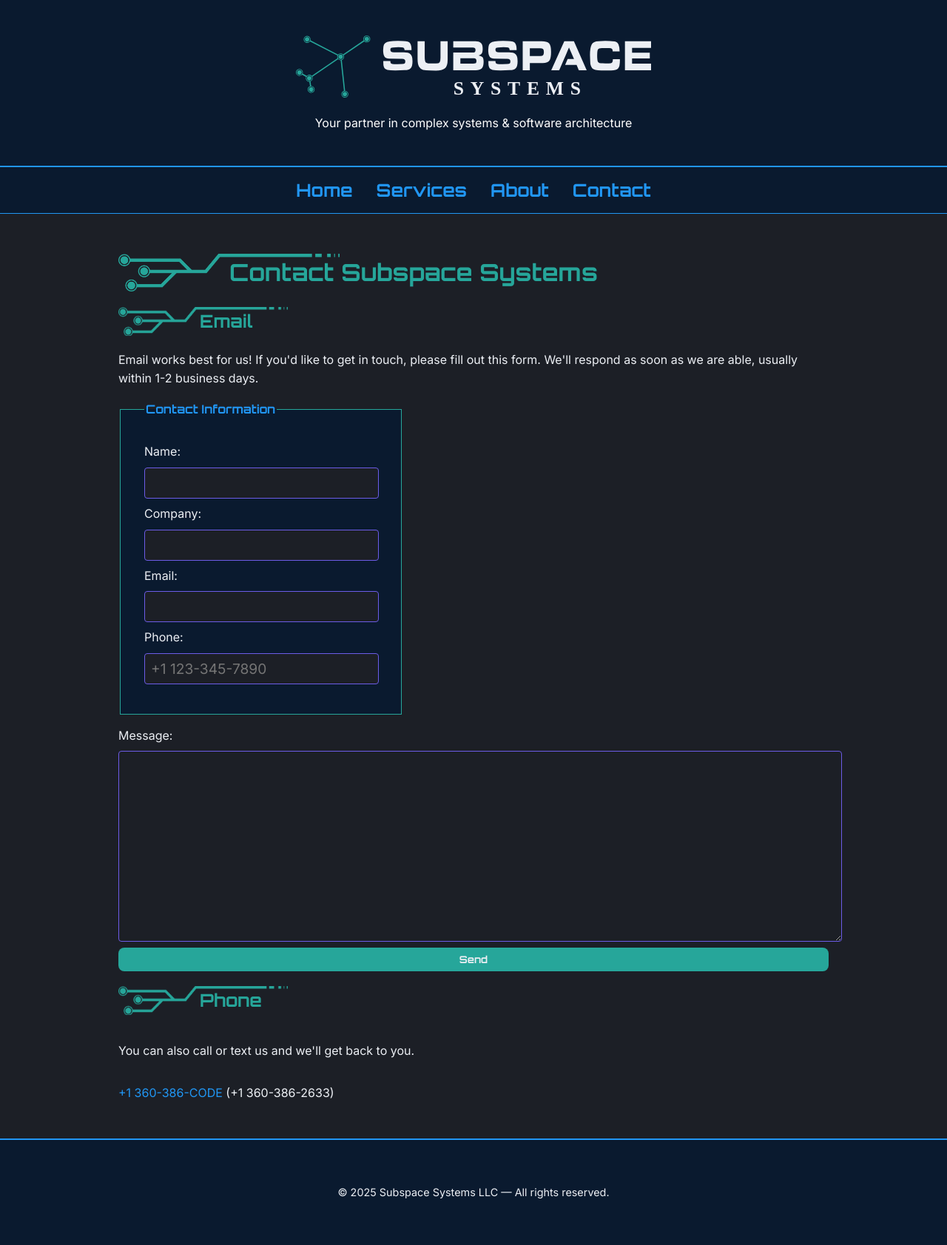
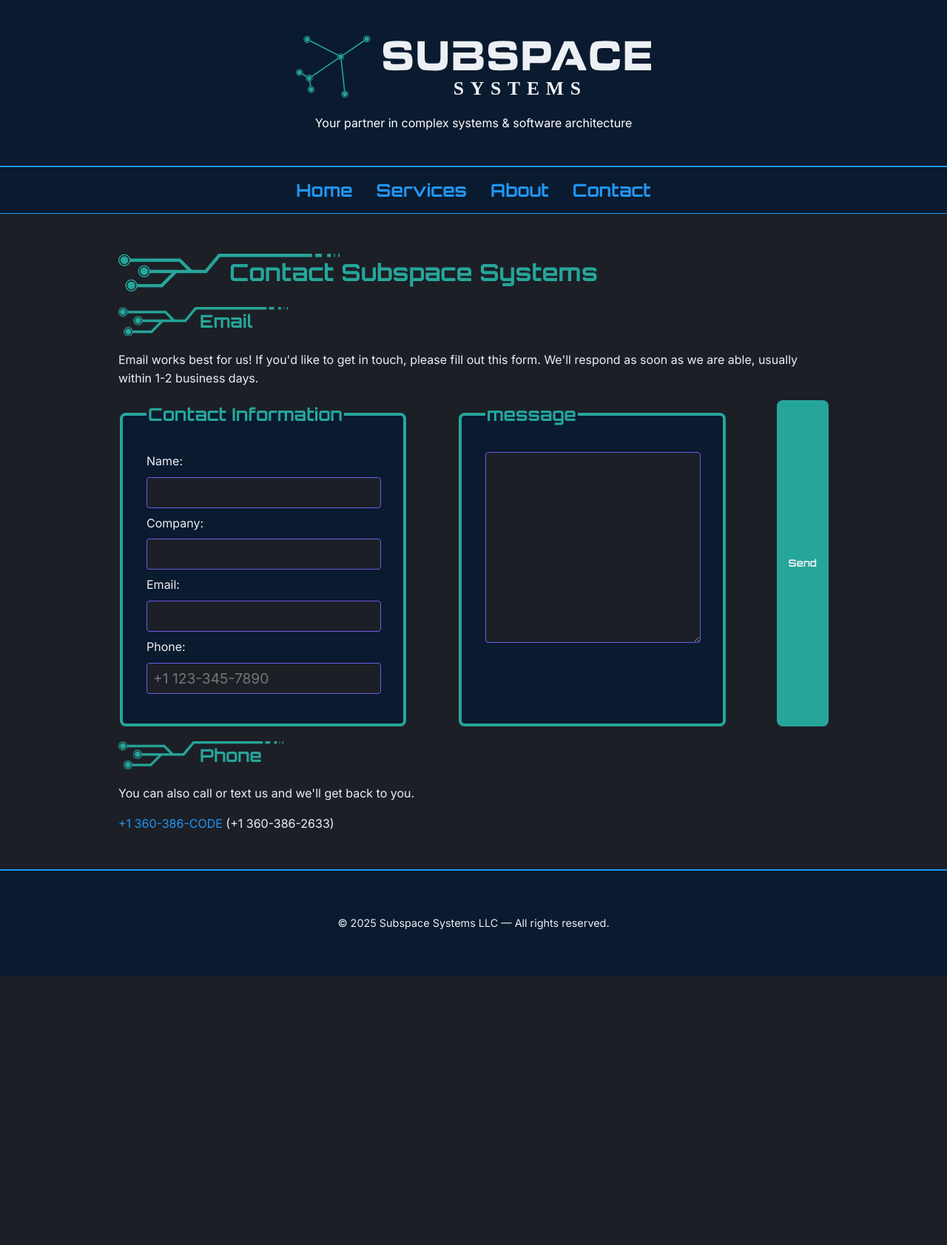
Before and after one commit to subspacesystems/website-2025b, a Jekyll site: the page built from contact/index.html, in a window 1280 px wide. Shown: the whole page at 74% size. Built offline with Jekyll 4.4.1, drawn with Linux system fonts in a browser that asks for light colours; after the commit the page ends 1319 px from its top, so only the background shows below that.

Commit message:
More refinements

```diff
--- a/assets/css/main.scss
+++ b/assets/css/main.scss
@@ -247,11 +247,13 @@
 legend {
   font-family: 'Orbitron', sans-serif;
   font-weight: 700;
-  color: $color-secondary;
+  color: $color-accent-2;
+  font-size: 1.5rem;
 }
 
 fieldset {
-  border: 1px solid $color-accent-2;
+  border: 4px solid $color-accent-2;
   padding: 2rem 3rem 2rem 2rem;
-  background: $color-primary
+  background: $color-primary;
+  border-radius: 8px;
 }
--- a/contact/index.html
+++ b/contact/index.html
@@ -40,10 +40,12 @@
       <input type="tel" name="phone" id="phone" autocomplete="work tel" placeholder="+1 123-345-7890">
     </div>
   </fieldset>
-  <div class="form-group">
-    <label for="message">Message:</label>
-    <textarea rows="10" name="message" id="message"></textarea>
-  </label>
+  <fieldset>
+    <legend>message</legend>
+    <div class="form-group">
+      <textarea rows="10" name="message" id="message"></textarea>
+    </div>
+  </fieldset>
   <button type="submit" class="g-recaptcha" data-sitekey="6LcQBVorAAAAAFhxZhJgk2bkkQbOb8nsOaI1_xVy"
             data-callback='onSubmit' data-action='submit'>Send</button>
 </form>
```
